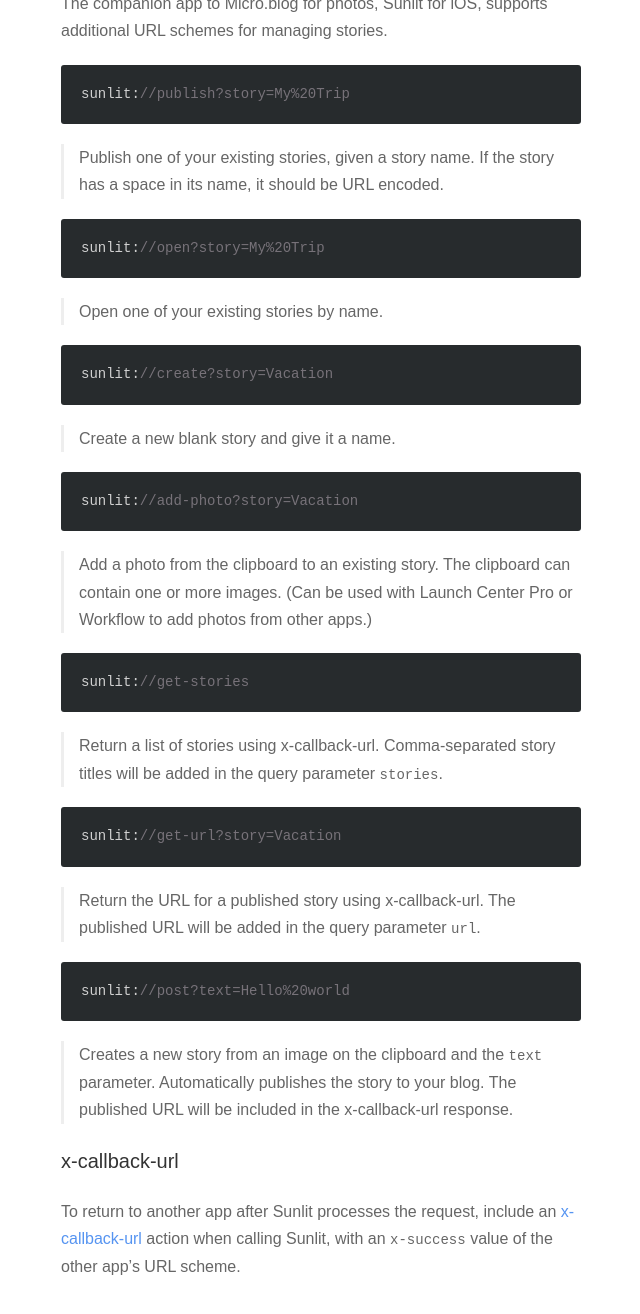
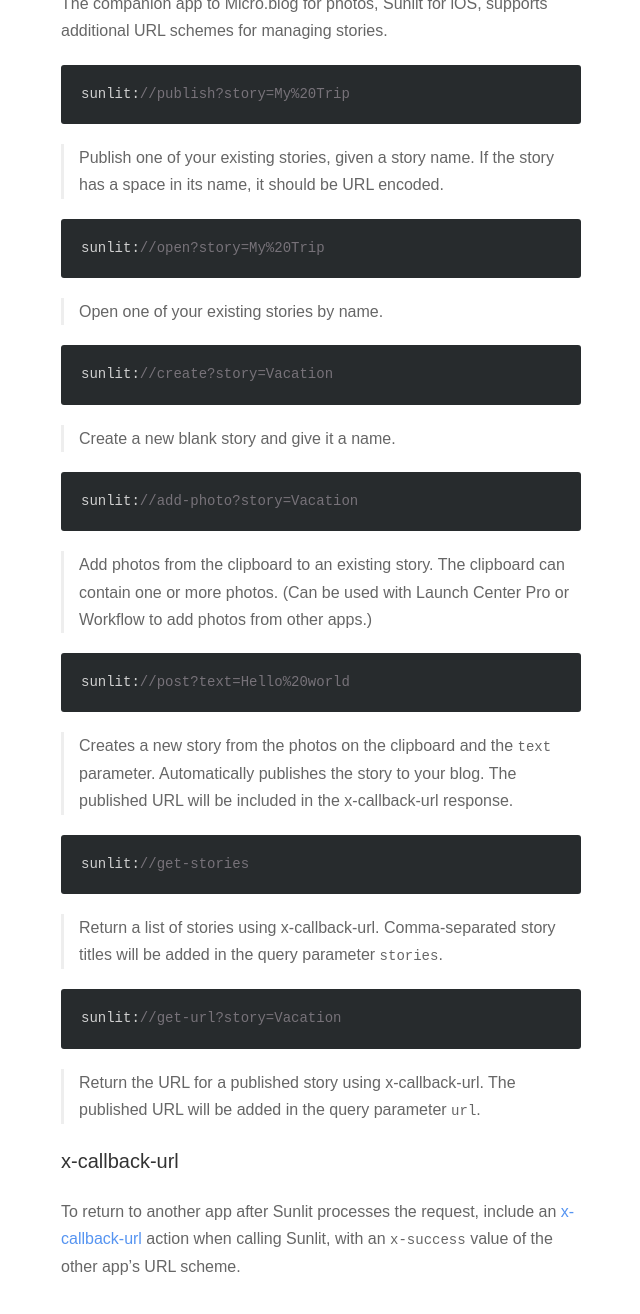
Before and after one commit to microdotblog/help.micro.blog, a Jekyll site: the page built from _posts/2018-01-16-url-schemes.markdown, in a window 1280 px wide and 1400 px high, scrolled down 594 px. Shown: the top 1314 px of the window, without its empty margins (319-959 px from the left). Built offline with Jekyll 4.4.1, drawn with Linux system fonts in a browser that asks for light colours; nearby versions of some CDN libraries; some of the changed lines change nothing that is shown.

Commit message:
Updated URL schemes text.

````diff
--- a/_posts/2018-01-16-url-schemes.markdown
+++ b/_posts/2018-01-16-url-schemes.markdown
@@ -40,7 +40,13 @@
 sunlit://add-photo?story=Vacation
 ```
 
-> Add a photo from the clipboard to an existing story. The clipboard can contain one or more images. (Can be used with Launch Center Pro or Workflow to add photos from other apps.)
+> Add photos from the clipboard to an existing story. The clipboard can contain one or more photos. (Can be used with Launch Center Pro or Workflow to add photos from other apps.)
+
+```
+sunlit://post?text=Hello%20world
+```
+
+> Creates a new story from the photos on the clipboard and the `text` parameter. Automatically publishes the story to your blog. The published URL will be included in the x-callback-url response.
 
 ```
 sunlit://get-stories
@@ -54,12 +60,6 @@
 
 > Return the URL for a published story using x-callback-url. The published URL will be added in the query parameter `url`.
 
-```
-sunlit://post?text=Hello%20world
-```
-
-> Creates a new story from an image on the clipboard and the `text` parameter. Automatically publishes the story to your blog. The published URL will be included in the x-callback-url response.
-
 ### x-callback-url
 
 To return to another app after Sunlit processes the request, include an [x-callback-url](http://x-callback-url.com/) action when calling Sunlit, with an `x-success` value of the other app's URL scheme.
````
